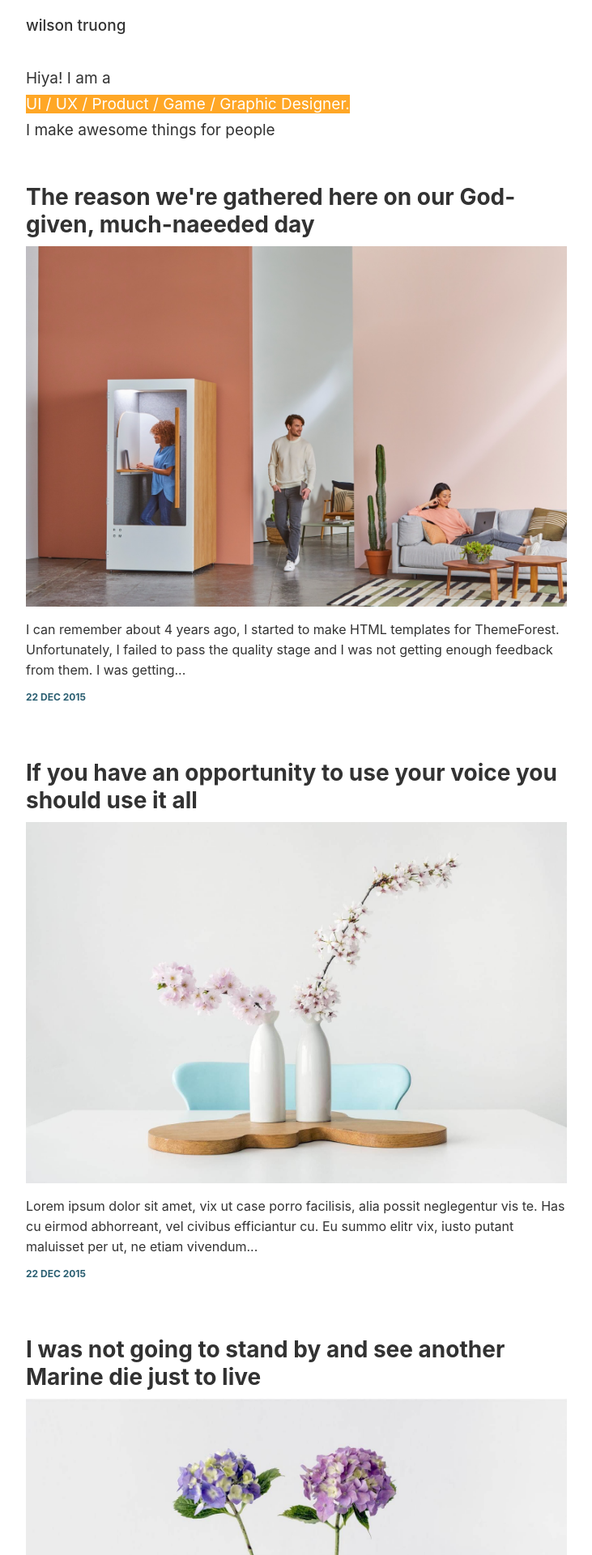
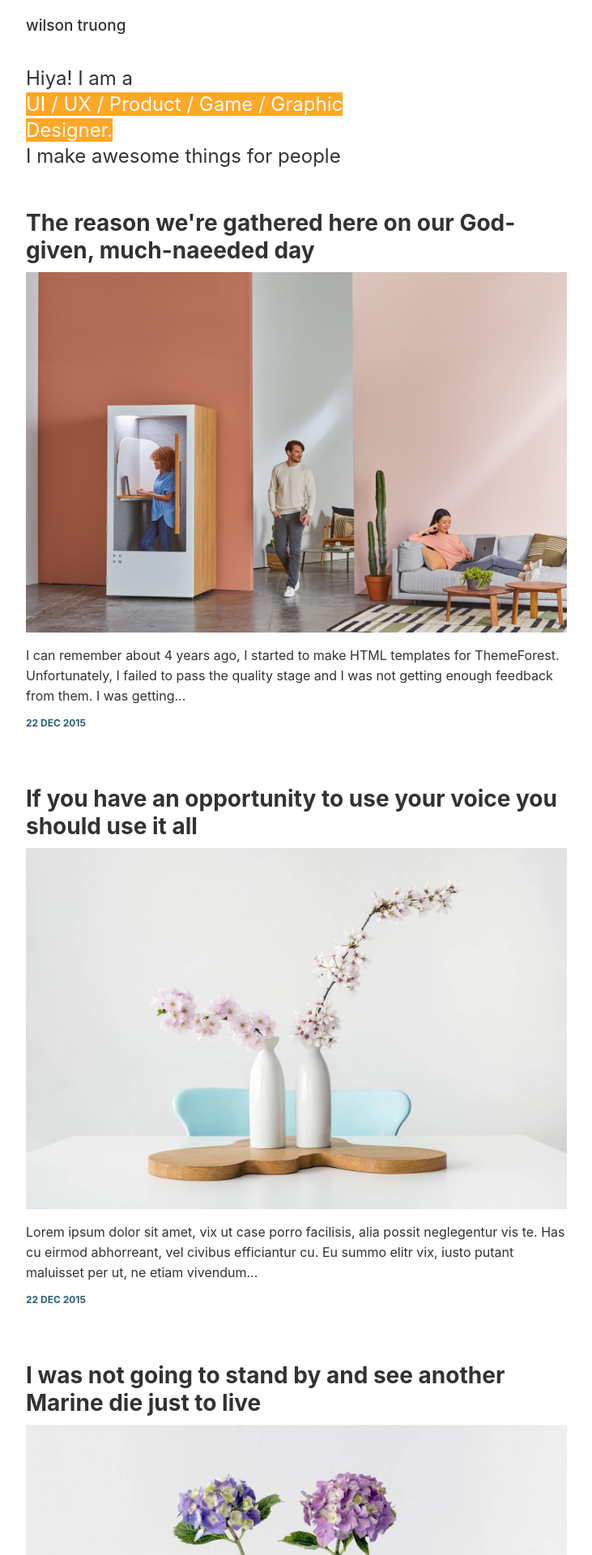
Before and after one commit to wiltruong/portfolio_v1, a Jekyll site: the page built from index.html, in a window 1280 px wide. Shown: the top 1920 px of the page at 81% size, without its empty margins (274-1005 px from the left). Built offline with Jekyll 4.4.1, drawn with Linux system fonts in a browser that asks for light colours; some web fonts are replaced; the list of posts is cut into pages by our own code.

Commit message:
Update _header.scss

```diff
--- a/_sass/components/_header.scss
+++ b/_sass/components/_header.scss
@@ -18,5 +18,5 @@
 }
 
 .fontsize {
-  font-size: 24;
+  font-size: $font-size-large;
 }
```
